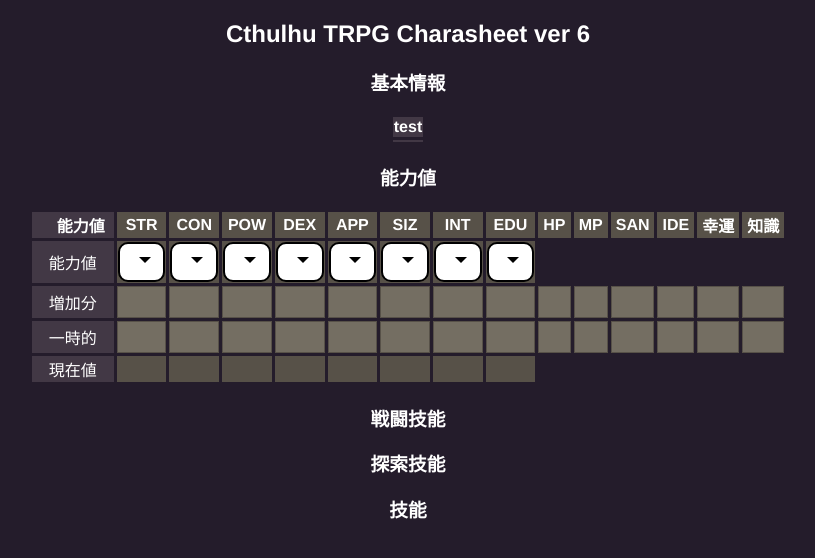
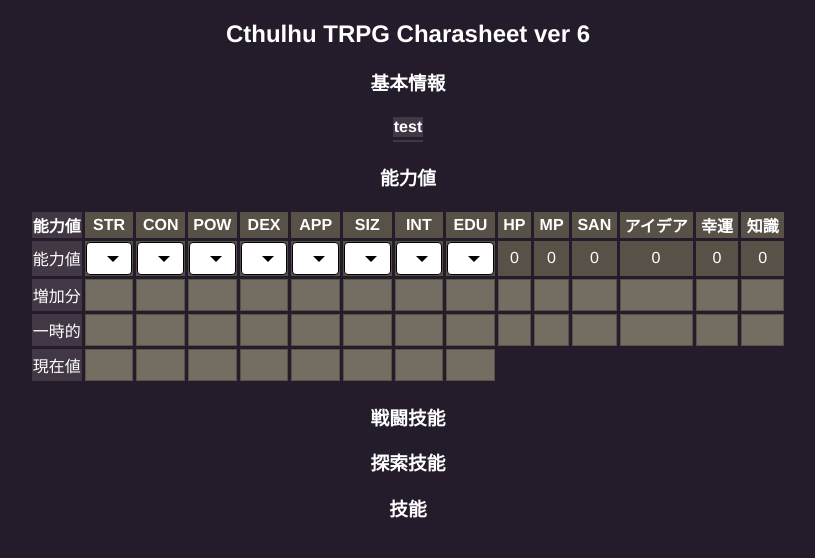
Before and after one commit to cahlchang/CoCCharaSheet, a Vue app: page / in a window 1280 px wide. Shown: the top 558 px of the page, without its empty margins (232-1047 px from the left). Built offline with nearby package versions, Linux system fonts and the light colour scheme.

Commit message:
Implemented some calculations

```diff
--- a/src/components/paramTableBox.vue
+++ b/src/components/paramTableBox.vue
@@ -19,18 +19,43 @@
                         <td :key=param+index v-if='param.type==0'>能力値</td>
                         <td :key=param+index v-if='param.type==1 || param.type==2 || param.type==3'>
                             <div class="cp_ipselect cp_sl04">
-                                <select v-model="selected">
-                                    <option v-for='(value,index_value) in param_value_list_type_1' :key='index_value' v-if='param.type==1'>
+                                <select v-model="lst_param[param.name]" v-if='param.type==1' value=0>
+                                    <option v-for='(value,index_value) in param_value_list_type_1' :key='index_value'>
                                         {{ value }}
                                     </option>
-                                    <option v-for='(value,index_value) in param_value_list_type_2' :key='index_value' v-if='param.type==2'>
+                                </select>
+                                <select v-model="lst_param[param.name]" v-if='param.type==2'>
+                                    <option v-for='(value,index_value) in param_value_list_type_2' :key='index_value'>
                                         {{ value }}
                                     </option>
-                                    <option v-for='(value,index_value) in param_value_list_type_3' :key='index_value' v-if='param.type==3'>
+                                </select>
+                                <select v-model="lst_param[param.name]" v-if='param.type==3'>
+                                    <option v-for='(value,index_value) in param_value_list_type_3' :key='index_value'>
                                         {{ value }}
                                     </option>
                                 </select>
                             </div>
+                        </td>
+                        <td :key=param+index v-if='param.type==4 && param.name=="HP"'>
+                            {{ Math.ceil((
+                            (isNaN(lst_param['CON'])?0:parseInt(lst_param['CON'])) +
+                            (isNaN(lst_param['SIZ'])?0:parseInt(lst_param['SIZ'])))
+                            /2)}}
+                        </td>
+                        <td :key=param+index v-if='param.type==4 && param.name=="MP"'>
+                            {{ isNaN(lst_param['POW'])?0:parseInt(lst_param['POW']) }}
+                        </td>
+                        <td :key=param+index v-if='param.type==4 && param.name=="SAN"'>
+                            {{ isNaN(lst_param['POW'])?0:parseInt(lst_param['POW'])*5 }}
+                        </td>
+                        <td :key=param+index v-if='param.type==4 && param.name=="アイデア"'>
+                            {{ isNaN(lst_param['INT'])?0:parseInt(lst_param['INT'])*5 }}
+                        </td>
+                        <td :key=param+index v-if='param.type==4 && param.name=="幸運"'>
+                            {{ isNaN(lst_param['POW'])?0:parseInt(lst_param['POW'])*5 }}
+                        </td>
+                        <td :key=param+index v-if='param.type==4 && param.name=="知識"'>
+                            {{ isNaN(lst_param['EDU'])?0:parseInt(lst_param['EDU'])*5 }}
                         </td>
                     </template>
                 </tr>
@@ -49,6 +74,7 @@
                         </td>
                         <td :key=param+index  v-if='param.type==1 || param.type==2 || param.type==3 || param.type==4'>
                             <input type="text" name="name" maxlength="2" class="input_box_param"/>
+
                         </td>
                     </template>
                 </tr>
@@ -57,12 +83,17 @@
                         <td :key=param+index  v-if='param.type==0'>現在値
                         </td>
                         <td :key=param+index  v-if='param.type==1 || param.type==2 || param.type==3'>
+                            <input type="text" name="name" maxlength="2" class="input_box_param"/>
+
                         </td>
                     </template>
                 </tr>
             </tbody>
         </table>
     </div>
+    <p>
+        {{ selected }}
+    </p>
 </div>
 </template>
 
@@ -71,8 +102,9 @@ export default {
   name: 'paramTablebox',
   data () {
     return {
+      lst_param: [],
       param_items: [
-        {'name': '　能力値　', 'type': 0},
+        {'name': '能力値', 'type': 0},
         {'name': 'STR', 'type': 1},
         {'name': 'CON', 'type': 1},
         {'name': 'POW', 'type': 1},
@@ -84,19 +116,21 @@ export default {
         {'name': 'HP', 'type': 4},
         {'name': 'MP', 'type': 4},
         {'name': 'SAN', 'type': 4},
-        {'name': 'IDE', 'type': 4},
+        {'name': 'アイデア', 'type': 4},
         {'name': '幸運', 'type': 4},
         {'name': '知識', 'type': 4}
       ],
       param_value_list_type_1: [
-        '', '3', '4', '5', '6', '7', '8', '9', '10', '11', '12', '13', '14', '15', '16', '17', '18'
+        '', 3, 4, 5, 6, 7, 8, 9, 10, 11, 12, 13, 14, 15, 16, 17, 18
       ],
       param_value_list_type_2: [
-        '', '8', '9', '10', '11', '12', '13', '14', '15', '16', '17', '18'
+        '', 8, 9, 10, 11, 12, 13, 14, 15, 16, 17, 18
       ],
       param_value_list_type_3: [
-        '', '6', '7', '8', '9', '10', '11', '12', '13', '14', '15', '16', '17', '18', '19', '20', '21'
-      ]
+        '', 6, 7, 8, 9, 10, 11, 12, 13, 14, 15, 16, 17, 18, 19, 20, 21
+      ],
+      param_hp: function (event) {
+      }
     }
   }
 }
@@ -111,14 +145,11 @@ table{
 td,th{
   text-align: center;
   white-space: nowrap;
+  background: #575148;
 }
 th:first-of-type,
 td:first-of-type{
   background: #423845;
-}
-th,
-td{
-  background: #575148;
 }
 
 .cp_ipselect {
@@ -133,8 +164,6 @@ td{
  text-overflow: ellipsis;
  border: none;
  outline: none;
- text-align: center;
- font-size: 18px;
  background: transparent;
  background-image: none;
  box-shadow: none;
@@ -147,8 +176,8 @@ td{
 .cp_ipselect.cp_sl04 {
  position: relative;
  border-radius: 1px;
- border: 2px solid #000000;
- border-radius: 10px;
+ border: 1px solid #000000;
+ border-radius: 4px;
  background: #ffffff;
 }
 .cp_ipselect.cp_sl04::before {
```
